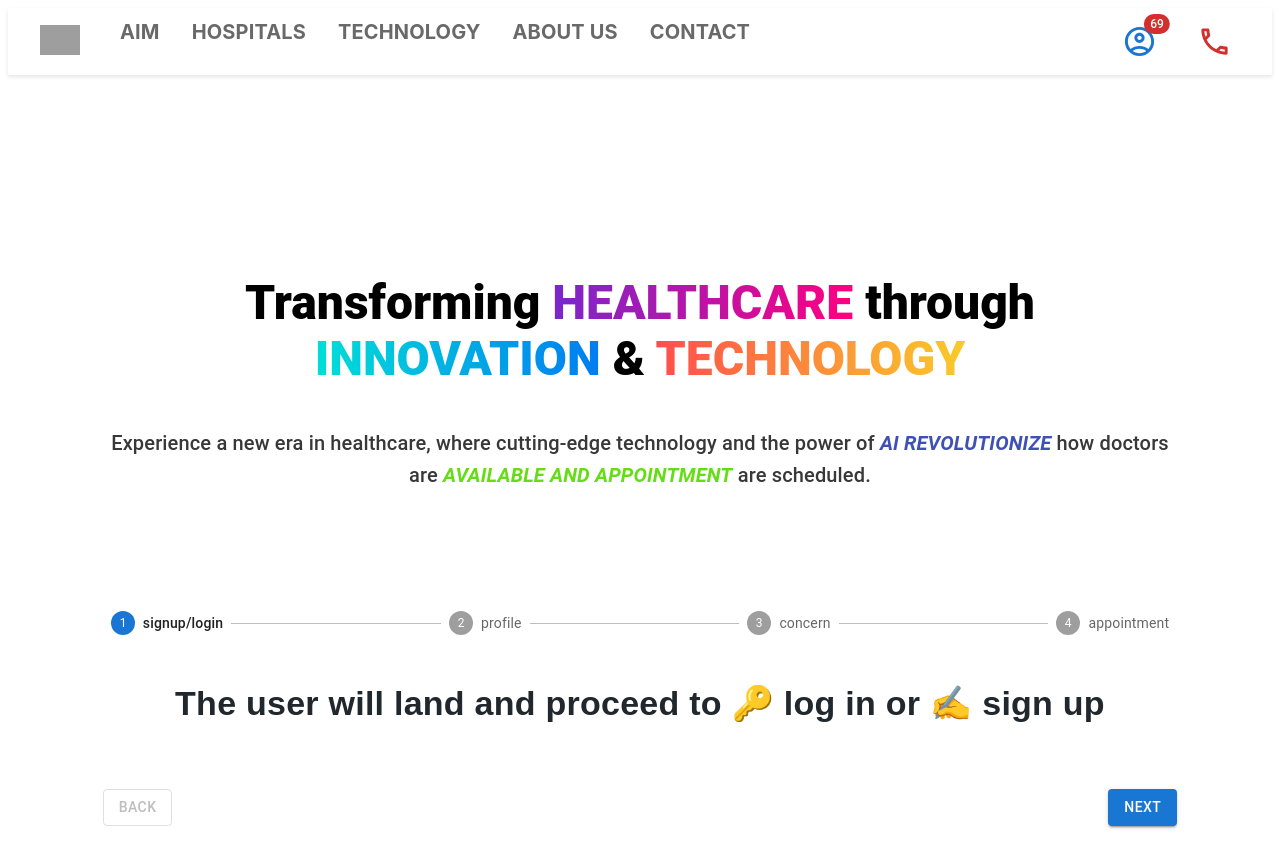
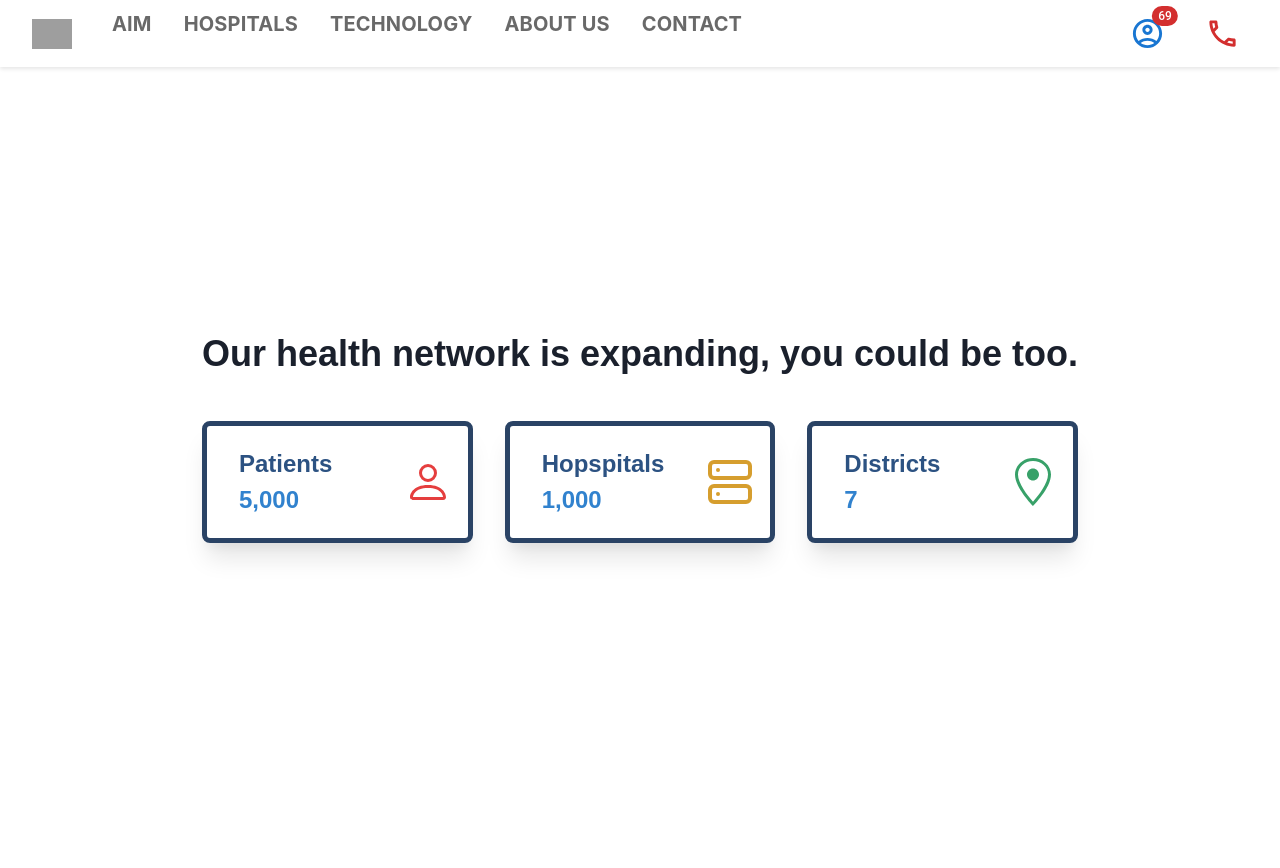
Before and after one commit to Anirudhece/hospital, a React (Vite) app: page / in a window 1280 px wide. Shown: the top 868 px of the page. After the commit the page ends 800 px from the top, so only its background shows below. Built offline with nearby package versions, Linux system fonts and the light colour scheme; grey boxes are pictures that could not be loaded.

Commit message:
contact and stats added

```diff
--- a/package.json
+++ b/package.json
@@ -10,13 +10,17 @@
     "preview": "vite preview"
   },
   "dependencies": {
+    "@chakra-ui/icons": "^2.1.1",
+    "@chakra-ui/react": "^2.8.1",
     "@emotion/react": "^11.11.1",
     "@emotion/styled": "^11.11.0",
     "@fontsource/roboto": "^5.0.8",
     "@mui/icons-material": "^5.14.8",
     "@mui/material": "^5.14.8",
+    "framer-motion": "^10.16.4",
     "react": "^18.2.0",
-    "react-dom": "^18.2.0"
+    "react-dom": "^18.2.0",
+    "react-icons": "^4.11.0"
   },
   "devDependencies": {
     "@types/react": "^18.2.15",
--- a/src/App.jsx
+++ b/src/App.jsx
@@ -3,6 +3,10 @@ import Stepper from "./components/Stepper";
 import { Box } from "@mui/material";
 import Hero from "./components/Hero";
 import Navigation from "./components/Navigation";
+import { ChakraProvider } from "@chakra-ui/react";
+import Stats from './components/Stats'
+import Contact from "./components/Contact";
+
 function App() {
   return (
     <>
@@ -15,9 +19,13 @@ function App() {
           mt: 25,
         }}
       >
-        <Box sx={{ width: "85%" }}>
-          <Hero />
-          <Stepper />
+        <Box sx={{ }}>
+          {/* <Hero />
+          <Stepper /> */}
+          <ChakraProvider>
+            {/* <Contact /> */}
+            <Stats/>
+          </ChakraProvider>
         </Box>
       </Box>
     </>
--- /dev/null
+++ b/src/components/Contact.jsx
@@ -0,0 +1,182 @@
+import React from "react";
+("use client");
+
+import {
+  Container,
+  Flex,
+  Box,
+  Heading,
+  Text,
+  IconButton,
+  Button,
+  VStack,
+  HStack,
+  Wrap,
+  WrapItem,
+  FormControl,
+  FormLabel,
+  Input,
+  InputGroup,
+  InputLeftElement,
+  Textarea,
+} from "@chakra-ui/react";
+import {
+  MdPhone,
+  MdEmail,
+  MdLocationOn,
+  MdFacebook,
+  MdOutlineEmail,
+} from "react-icons/md";
+import { BsGithub, BsDiscord, BsPerson } from "react-icons/bs";
+
+export default function Contact() {
+  return (
+    <Container
+      bg="whitesmoke"
+      maxW="full"
+      mt={0}
+      centerContent
+      overflow="hidden"
+    >
+      <Flex>
+        <Box
+          bg="#02054B"
+          color="white"
+          borderRadius="lg"
+          m={{ sm: 4, md: 16, lg: 10 }}
+          p={{ sm: 5, md: 5, lg: 16 }}
+        >
+          <Box p={4}>
+            <Wrap spacing={{ base: 20, sm: 3, md: 5, lg: 20 }}>
+              <WrapItem>
+                <Box>
+                  <Heading>Contact</Heading>
+                  <Text mt={{ sm: 3, md: 3, lg: 5 }} color="gray.500">
+                    Fill up the form below to contact
+                  </Text>
+                  <Box py={{ base: 5, sm: 5, md: 8, lg: 10 }}>
+                    <VStack pl={0} spacing={3} alignItems="flex-start">
+                      <Button
+                        size="md"
+                        height="48px"
+                        width="200px"
+                        variant="ghost"
+                        color="#DCE2FF"
+                        _hover={{ border: "2px solid #1C6FEB" }}
+                        leftIcon={<MdPhone color="#1970F1" size="20px" />}
+                      >
+                        +91-988888888
+                      </Button>
+                      <Button
+                        size="md"
+                        height="48px"
+                        width="200px"
+                        variant="ghost"
+                        color="#DCE2FF"
+                        _hover={{ border: "2px solid #1C6FEB" }}
+                        leftIcon={<MdEmail color="#1970F1" size="20px" />}
+                      >
+                        hello@abc.com
+                      </Button>
+                      <Button
+                        size="md"
+                        height="48px"
+                        width="200px"
+                        variant="ghost"
+                        color="#DCE2FF"
+                        _hover={{ border: "2px solid #1C6FEB" }}
+                        leftIcon={<MdLocationOn color="#1970F1" size="20px" />}
+                      >
+                        Karnavati, India
+                      </Button>
+                    </VStack>
+                  </Box>
+                  <HStack
+                    mt={{ lg: 10, md: 10 }}
+                    spacing={5}
+                    px={5}
+                    alignItems="flex-start"
+                  >
+                    <IconButton
+                      aria-label="facebook"
+                      variant="ghost"
+                      size="lg"
+                      isRound={true}
+                      _hover={{ bg: "#0D74FF" }}
+                      colorScheme="white"
+                      icon={<MdFacebook size="28px" />}
+                    />
+                    <IconButton
+                      aria-label="github"
+                      variant="ghost"
+                      size="lg"
+                      isRound={true}
+                      colorScheme="white"
+                      _hover={{ bg: "#0D74FF" }}
+                      icon={<BsGithub size="28px" />}
+                    />
+                    <IconButton
+                      aria-label="discord"
+                      variant="ghost"
+                      size="lg"
+                      colorScheme="white"
+                      isRound={true}
+                      _hover={{ bg: "#0D74FF" }}
+                      icon={<BsDiscord size="28px" />}
+                    />
+                  </HStack>
+                </Box>
+              </WrapItem>
+              <WrapItem>
+                <Box bg="white" borderRadius="lg">
+                  <Box m={8} color="#0B0E3F">
+                    <VStack spacing={5}>
+                      <FormControl id="name">
+                        <FormLabel>Your Name</FormLabel>
+                        <InputGroup borderColor="#E0E1E7">
+                          <InputLeftElement pointerEvents="none">
+                            <BsPerson color="gray.800" />
+                          </InputLeftElement>
+                          <Input type="text" size="md" />
+                        </InputGroup>
+                      </FormControl>
+                      <FormControl id="name">
+                        <FormLabel>Mail</FormLabel>
+                        <InputGroup borderColor="#E0E1E7">
+                          <InputLeftElement pointerEvents="none">
+                            <MdOutlineEmail color="gray.800" />
+                          </InputLeftElement>
+                          <Input type="text" size="md" />
+                        </InputGroup>
+                      </FormControl>
+                      <FormControl id="name">
+                        <FormLabel>Message</FormLabel>
+                        <Textarea
+                          borderColor="gray.300"
+                          _hover={{
+                            borderRadius: "gray.300",
+                          }}
+                          placeholder="message"
+                        />
+                      </FormControl>
+                      <FormControl id="name" float="right">
+                        <Button
+                          variant="solid"
+                          bg="#0D74FF"
+                          color="white"
+                          _hover={{}}
+                        >
+                          Send Message
+                        </Button>
+                      </FormControl>
+                    </VStack>
+                  </Box>
+                </Box>
+              </WrapItem>
+            </Wrap>
+          </Box>
+        </Box>
+      </Flex>
+    </Container>
+  );
+}
--- /dev/null
+++ b/src/components/Stats.jsx
@@ -0,0 +1,86 @@
+import React from "react";
+import {
+  Box,
+  chakra,
+  Flex,
+  SimpleGrid,
+  Stat,
+  StatLabel,
+  StatNumber,
+  useColorModeValue,
+} from "@chakra-ui/react";
+import { BsPerson } from "react-icons/bs";
+import { FiServer } from "react-icons/fi";
+import { GoLocation } from "react-icons/go";
+
+function StatsCard(props) {
+  const { title, stat, icon, iconColor } = props;
+  return (
+    <Stat
+      px={{ base: 2, md: 4 }}
+      py={"5"}
+      shadow={"xl"}
+      border={"5px solid"}
+      borderColor={useColorModeValue("blue.800", "blue.200")}
+      rounded={"lg"}
+    >
+      <Flex justifyContent={"space-between"}>
+        <Box pl={{ base: 5, md: 4 }}>
+          <StatLabel
+            color={useColorModeValue("blue.700", "blue.200")}
+            fontWeight="extrabold"
+            isTruncated
+            fontSize='2xl'
+          >
+            {title}
+          </StatLabel>
+          <StatNumber
+            color={useColorModeValue("blue.500", "blue.200")}
+            fontSize={"2xl"}
+            fontWeight={"bold"}
+          >
+            {stat}
+          </StatNumber>
+        </Box>
+        <Box my={"auto"}  color={iconColor} alignContent={"center"}>
+          {icon}
+        </Box>
+      </Flex>
+    </Stat>
+  );
+}
+
+export default function BasicStatistics() {
+  return (
+    <Box maxW="7xl" mx={"auto"} pt={5} px={{ base: 2, sm: 12, md: 17 }}>
+      <chakra.h1
+        textAlign={"center"}
+        fontSize={"4xl"}
+        py={10}
+        fontWeight={"bold"}
+      >
+        Our health network is expanding, you could be too.
+      </chakra.h1>
+      <SimpleGrid columns={{ base: 1, md: 3 }} spacing={{ base: 5, lg: 8 }}>
+        <StatsCard
+          title={"Patients"}
+          stat={"5,000"}
+          icon={<BsPerson size={"3em"} />}
+          iconColor={useColorModeValue("red.500", "red.200")}
+        />
+        <StatsCard
+          title={"Hopspitals"}
+          stat={"1,000"}
+          icon={<FiServer size={"3em"} />}
+          iconColor={useColorModeValue("yellow.500", "yellow.200")}
+        />
+        <StatsCard
+          title={"Districts"}
+          stat={"7"}
+          icon={<GoLocation size={"3em"} />}
+          iconColor={useColorModeValue("green.500", "green.200")}
+        />
+      </SimpleGrid>
+    </Box>
+  );
+}
```
Also changed, not shown: 1 other file (tests, documents, lock files or other folders).
